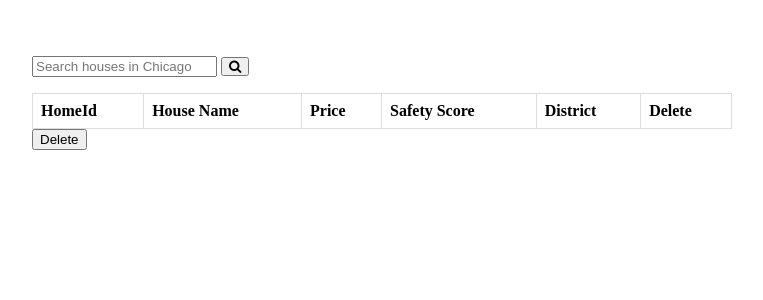
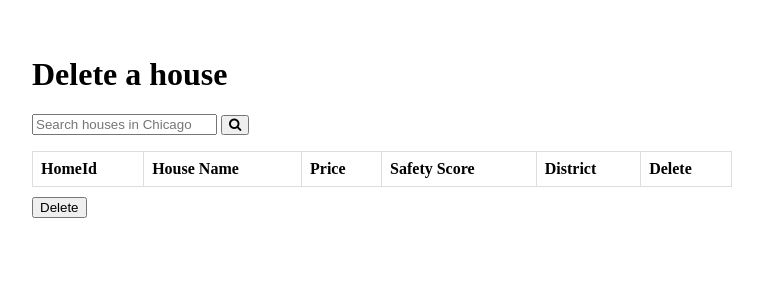
Before and after one commit to James0937/SU22-Database-Course-Project, a Flask app: template demo/app/templates/delete.html in a window 1280 px wide. Shown: the top 300 px of the page, without its empty margins (78-841 px from the left). Run offline with Flask 2, Linux system fonts and the light colour scheme; the template is opened without the code that fills it, so the values that code supplies are empty.

Commit message:
Update edit and delete feature

```diff
--- a/demo/app/templates/add.html
+++ b/demo/app/templates/add.html
@@ -38,7 +38,7 @@
     </head>
 
     <body>
-        <h2>Add a house</h2>
+        <h1>Add a house</h1>
         <form>
             <input type="text" placeholder="House Name" id="name">
             <input type="text" placeholder="House Price" id="price">
--- a/demo/app/templates/delete.html
+++ b/demo/app/templates/delete.html
@@ -58,18 +58,22 @@
         }
 
         tr:hover {background-color: #D6EEEE;}
+
+        #delete-button {
+            padding-top: 10px;
+        }
     </style>
 </head>
 
 <body>
     <div id="whole-page">
-        <header>
         <div id="Search-delete" class="tabcontent">
             <div id="overall-layer-delete">
                 <nav>
                     <!--TODO-->
                 </nav>
                 <div id="content-delete">
+                    <h1>Delete a house</h1>
                     <div id="search-container-delete">
                         <form>
                             <input type="text" placeholder="Search houses in Chicago" name="search">
@@ -96,7 +100,6 @@
                 </div>
             </div>
         </div>
-        </header>
     </div>
 </body>
 
--- a/demo/app/templates/edit.html
+++ b/demo/app/templates/edit.html
@@ -1,7 +1,7 @@
 <html>
 
 <head>
-    <title>Main</title>
+    <title>Edit</title>
     <script src="javascript.js"></script>
     <script type="module" src="index.js"></script>
     <script src="https://polyfill.io/v3/polyfill.min.js?features=default"></script>
@@ -70,6 +70,7 @@
                         <!--TODO-->
                     </nav>
                     <div id="content-edit">
+                        <h1>Edit a house</h1>
                         <div id="search-container-edit">
                             <form>
                                 <input type="text" placeholder="Search HomeId" name="search">
```
Lines whose indentation alone changed are shown as unchanged.
